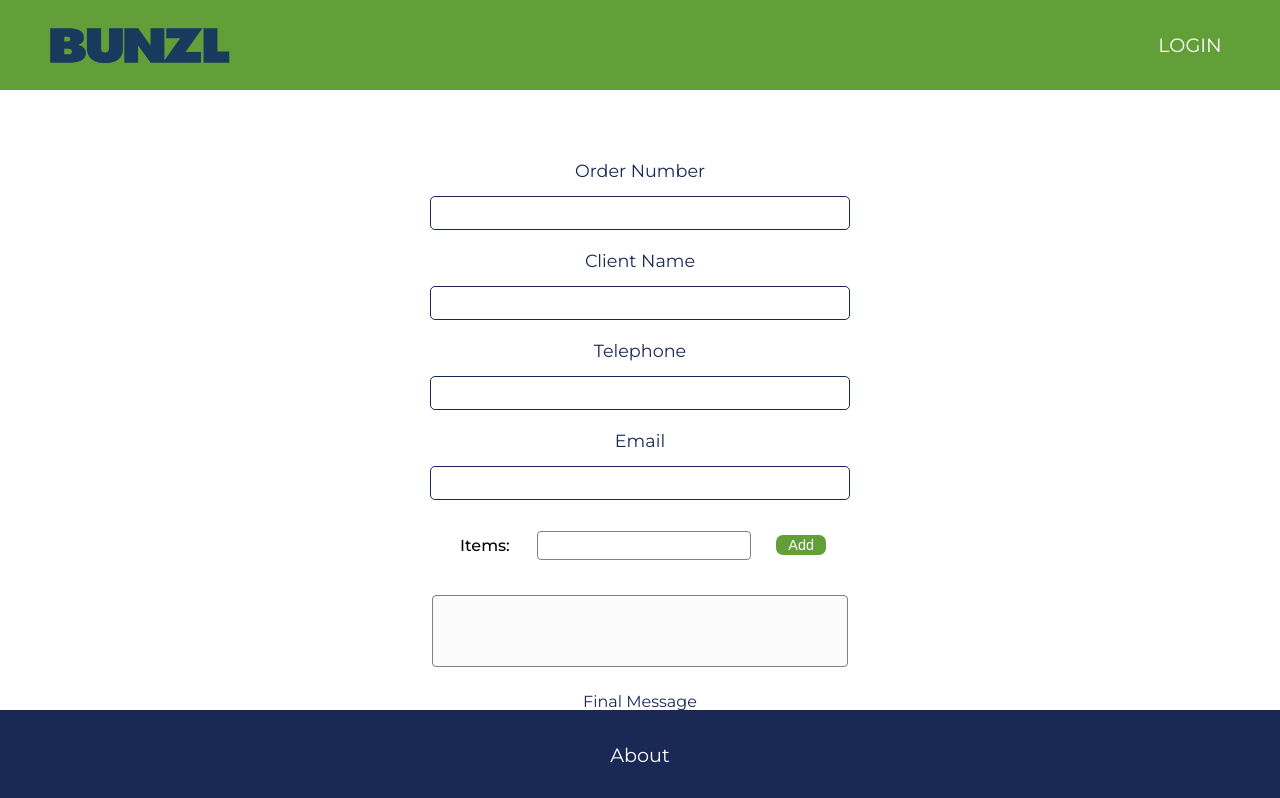
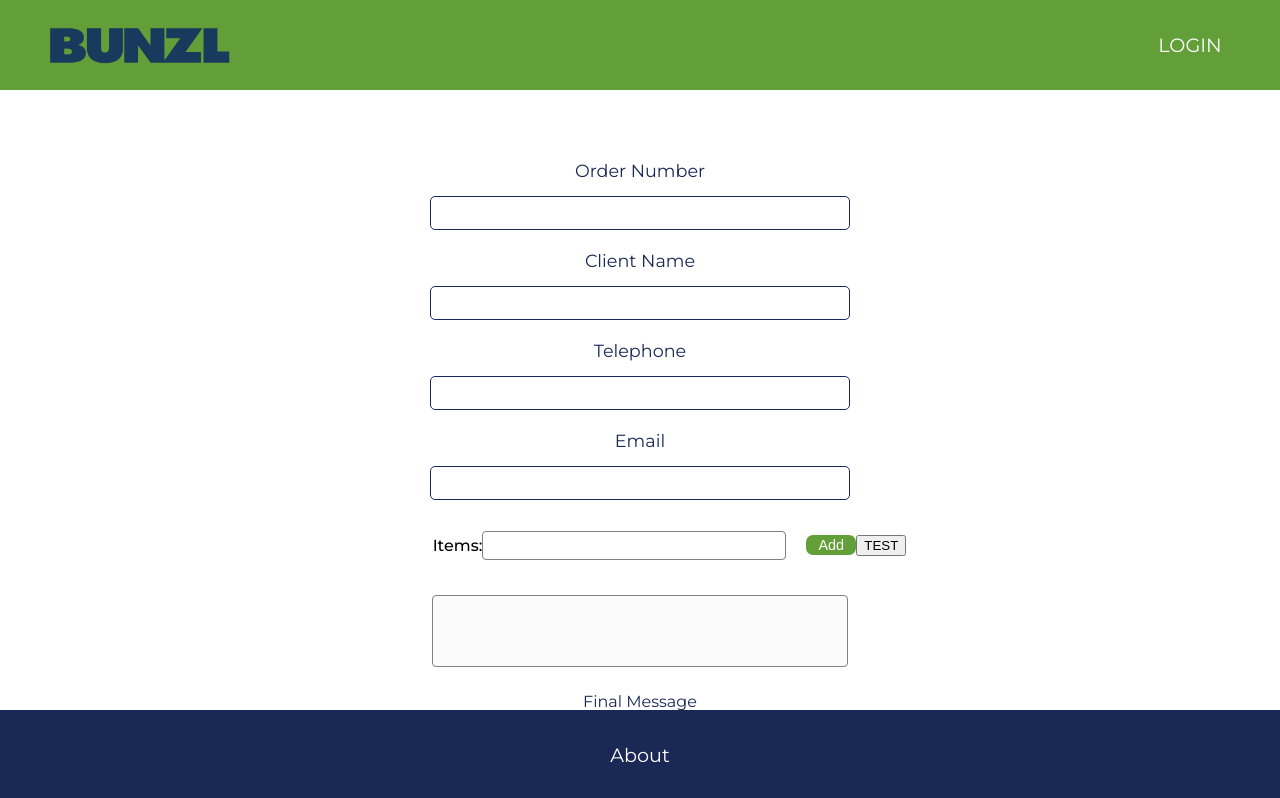
Before and after one commit to JohnBorges52/Bunzl-Validation-test, a React (Create React App) app in the folder client/: page / in a window 1280 px wide. Shown: the top 798 px of the page. Built offline with nearby package versions, Linux system fonts and the light colour scheme.

Commit message:
start to set up email functionality

```diff
--- a/client/src/components/BackOrderForm.jsx
+++ b/client/src/components/BackOrderForm.jsx
@@ -38,6 +38,33 @@ export const BackOrderForm = () => {
     console.log("itemList:", itemsList)
     setCurrentItem("");
     ref.current.focus()
+
+  }
+
+
+  const testFunc = async (e) => {
+    e.preventDefault();
+
+  // if (!email || ! telephone) {
+  //   return toast.error("please fill email and telephone")
+  // }
+
+    try{
+      // setLoading(true);
+      const {data} = await axios.post("" ,{
+        clientName,
+        orderNumber,
+        email
+      });
+      // setLoading(false);
+      // toast.success(data.message);
+    } catch (err) {
+      // setLoading(false)
+      // toast.error(
+        // err.response && err.response.data.message ? err.response.data.message : err.message
+      // )
+    }
+
 
   }
 
@@ -88,6 +115,11 @@ return(
         <button className='add-items-btn'
         onClick={(e)=> addItems(e) }
         > Add </button>
+
+        <button
+        onClick={(e)=>{testFunc(e)}}
+
+        >TEST</button>
       </div>
 
   </div>
--- a/client/src/styles/backorder.scss
+++ b/client/src/styles/backorder.scss
@@ -33,7 +33,6 @@ label{
 .final-message{
   display: flex;
   flex-direction: column;
-  // border: 1px solid red;
   width: 50%;
 
 }
@@ -62,7 +61,6 @@ label{
 }
 
 .btns-div{
-//  border: 1px solid red;
  width: 30%;
  display: flex;
  justify-content: center;
--- a/client/src/styles/maincontainer.scss
+++ b/client/src/styles/maincontainer.scss
@@ -29,9 +29,9 @@
 }
 
 .items--box{
-  width: 200px;
+  width: 290px;
   height: 25px;
-  margin-right: 25px;
+  margin-right: 20px;
   border: 1px solid grey;
   border-radius: 4px;
   font-family: 'Montserrat', sans-serif;
@@ -73,4 +73,10 @@
   border: none;
   width: 50px;
   border-radius: 7px;
+  cursor: pointer;
 }
+
+.add-items-btn:hover{
+  background-color: #68b82f;
+  font-weight: 400;
+}
```
Also changed, not shown: 1 other file (tests, documents, lock files or other folders).
